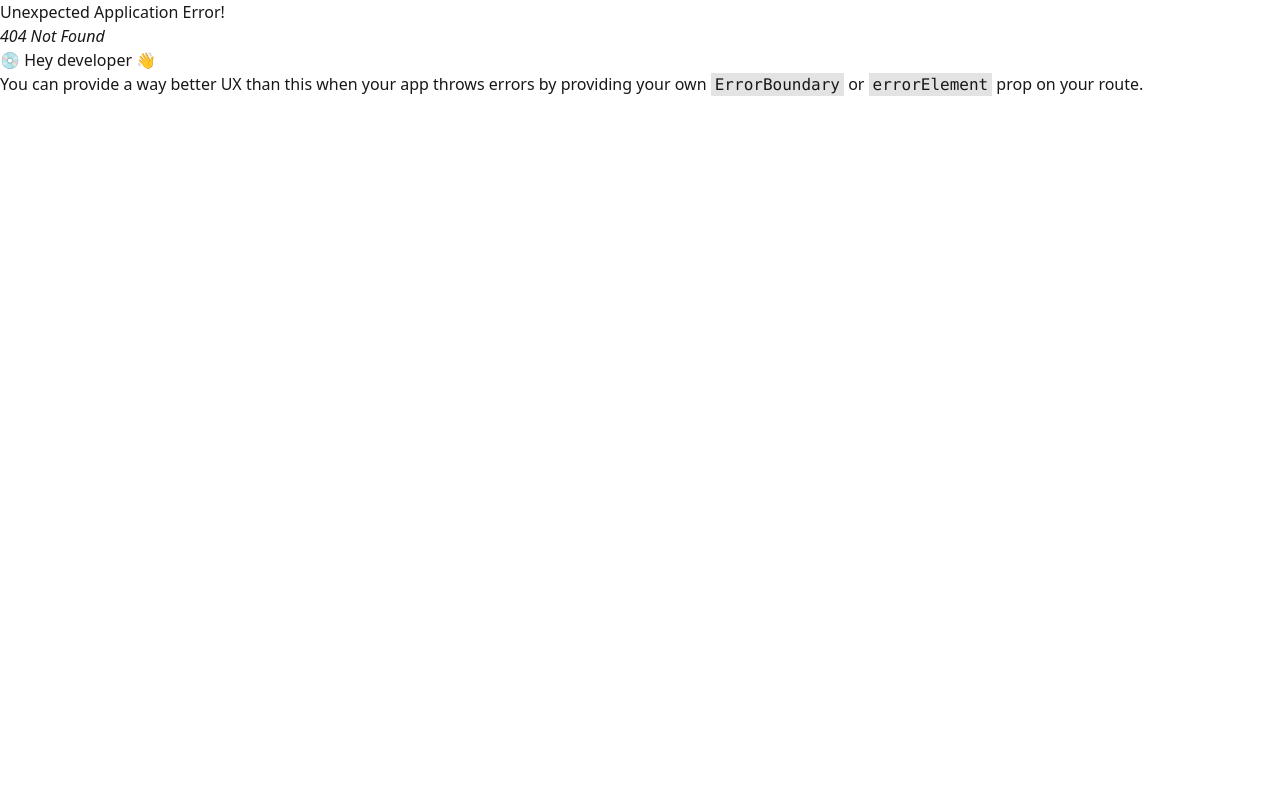
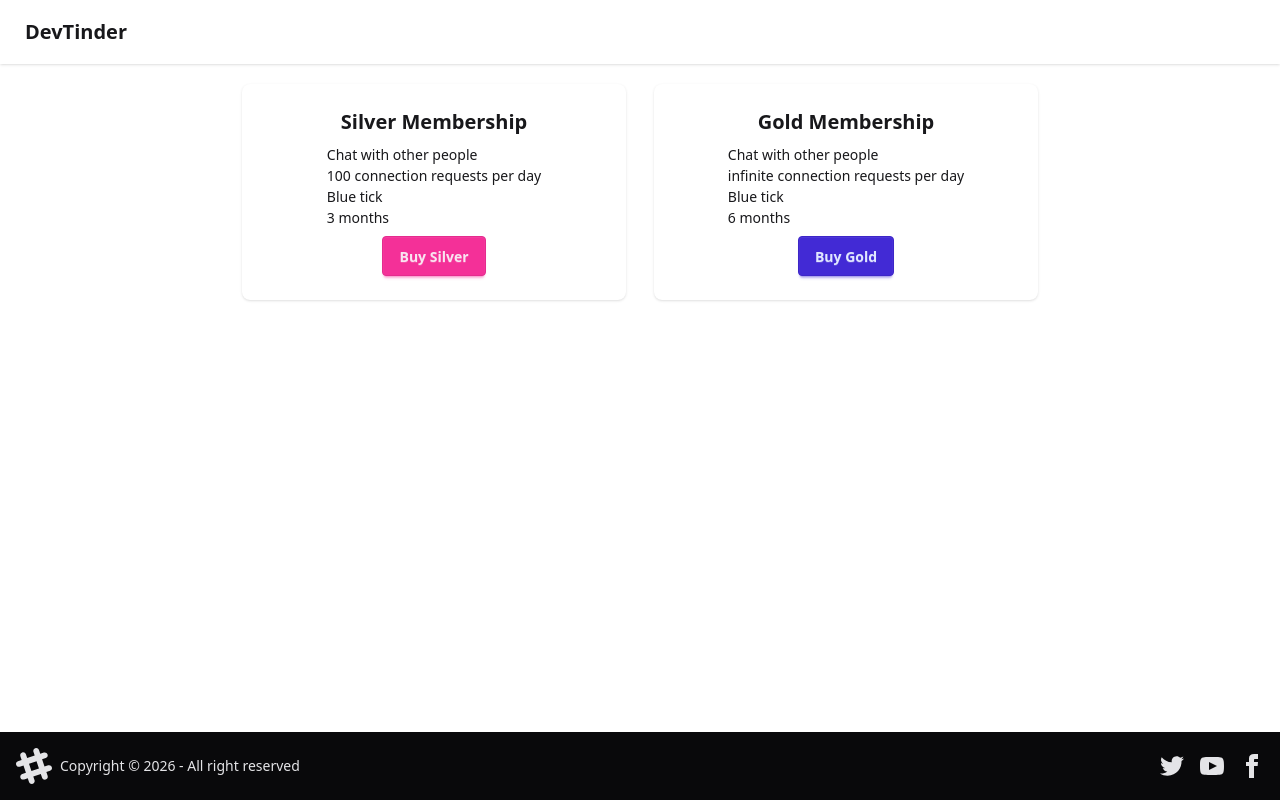
Before and after one commit to agamsidana/DevTinder, a React (Vite) app in the folder DevTinder-web/: page /premium in a window 1280 px wide. Before the commit this address had no page. Built offline with nearby package versions, Linux system fonts and the light colour scheme; no server answers.

Commit message:
add premium page

```diff
--- a/DevTinder-web/src/App.jsx
+++ b/DevTinder-web/src/App.jsx
@@ -7,6 +7,7 @@ import appStore from "./utils/appStore"
 import Feed from "./components/Feed"
 import Connections from "./components/connections"
 import Requests from "./components/requests"
+import Premium from "./components/premium"
 
 
 
@@ -20,7 +21,8 @@ function App() {
         {path:'profile',element:<Profile/>},
         {path:'feed',element:<Feed/>},
         {path:'connections',element:<Connections/>},
-        {path:'requests',element:<Requests/>}
+        {path:'requests',element:<Requests/>},
+        {path:'premium',element:<Premium/>}
       ]
     }
   ])
--- a/DevTinder-web/src/components/Navbar.jsx
+++ b/DevTinder-web/src/components/Navbar.jsx
@@ -52,6 +52,11 @@ export function Navbar(){
           <Link to='/requests'>Requests</Link>
         </li>
 
+        <li>
+          <Link to='/premium'>Premium</Link>
+        </li>
+
+
         <li><a onClick={handleLogout}>Logout</a></li>
       </ul>
     </div>
--- /dev/null
+++ b/DevTinder-web/src/components/premium.jsx
@@ -0,0 +1,37 @@
+function Premium(){
+    return(
+      <div className="flex gap-7 justify-center mt-5 items-center">
+        <div className="card bg-base-100 w-96 shadow-sm">
+            <div className="card-body items-center">
+                <h2 className="card-title font-bold text-xl">Silver Membership</h2>
+                <ul className="list">
+                    <l1>Chat with other people</l1>
+                    <l1>100 connection requests per day</l1>
+                    <l1>Blue tick</l1>
+                    <l1>3 months</l1>
+                </ul>
+                <div className="card-actions">
+                <button className="btn btn-secondary">Buy Silver</button>
+                </div>
+            </div>
+        </div>
+
+        <div className="card bg-base-100 w-96 shadow-sm">
+            <div className="card-body items-center">
+                <h2 className="card-title font-bold text-xl">Gold Membership</h2>
+                <ul className="list">
+                    <l1>Chat with other people</l1>
+                    <l1>infinite connection requests per day</l1>
+                    <l1>Blue tick</l1>
+                    <l1>6 months</l1>
+                </ul>
+                <div className="card-actions">
+                <button className="btn btn-primary">Buy Gold</button>
+                </div>
+            </div>
+        </div>
+    </div>
+    )
+}
+
+export default Premium;
```
Also changed, not shown: 1 other file (tests, documents, lock files or other folders).
